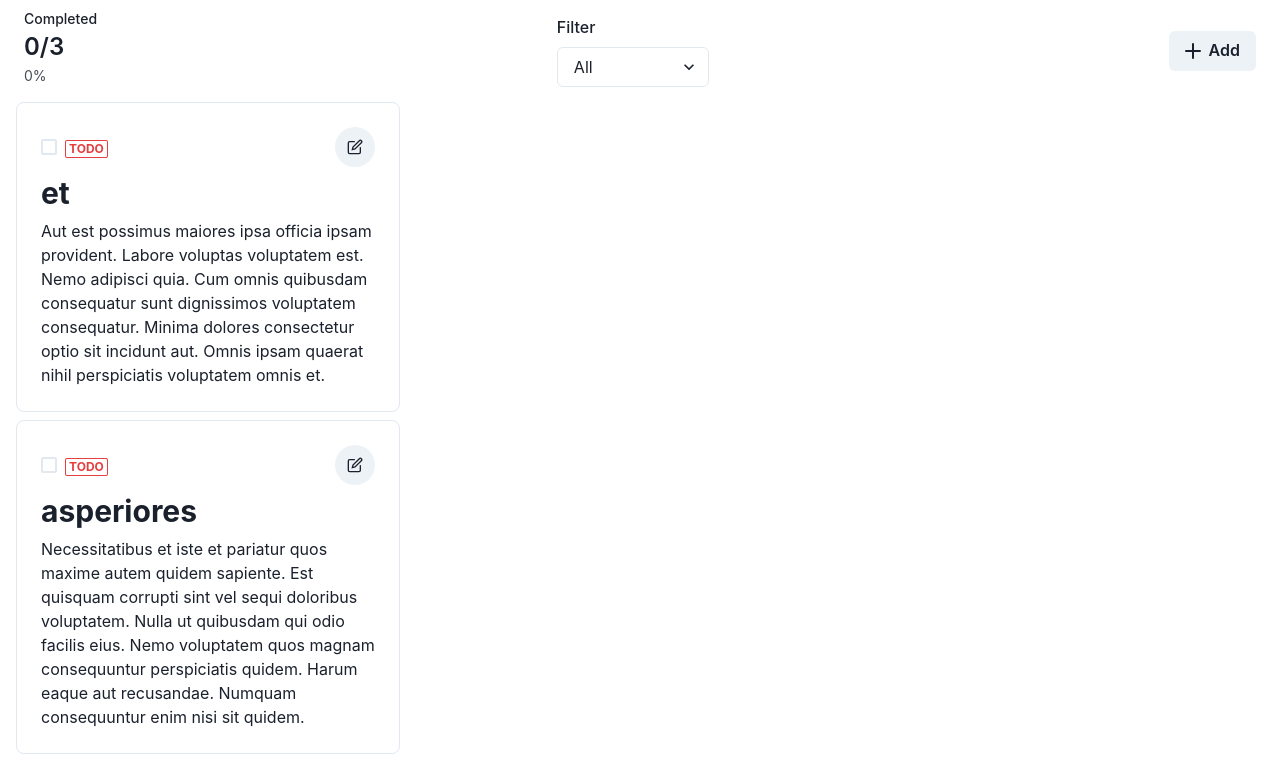
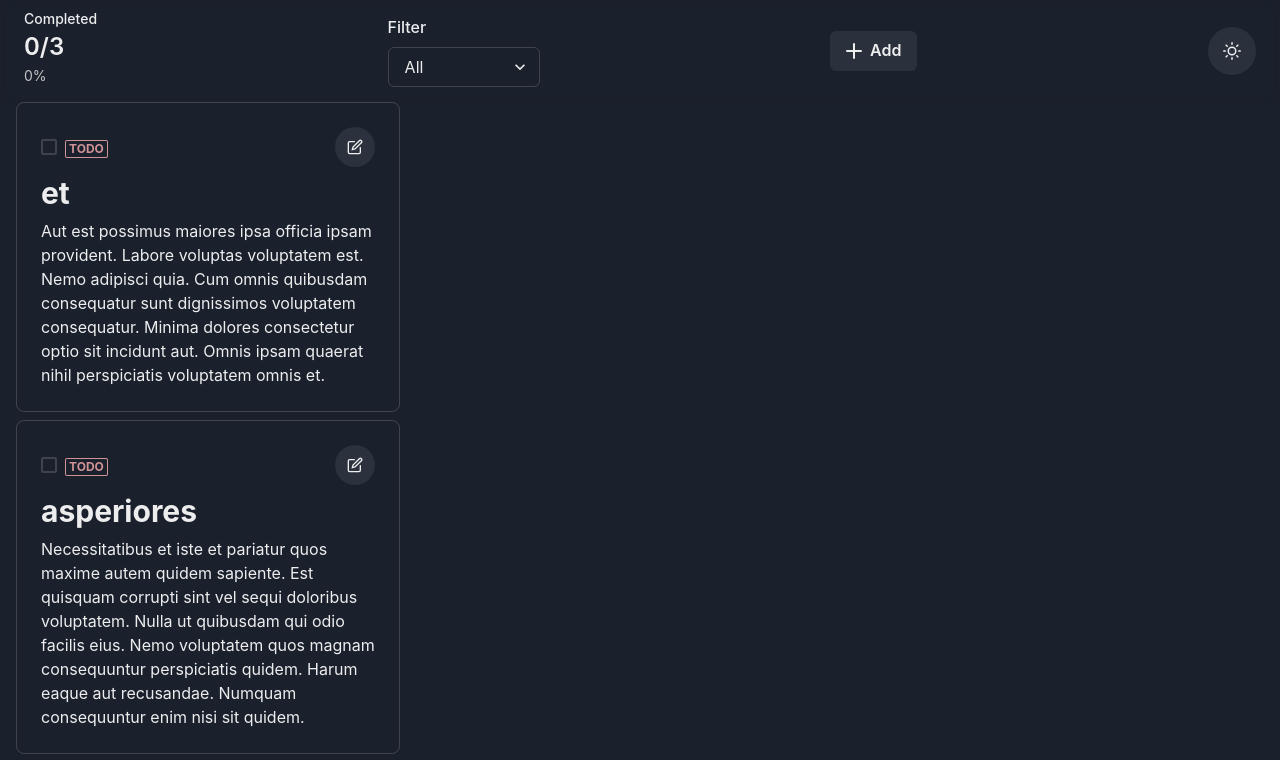
Before and after one commit to Yasai-T/22, a Next.js app: page / in a window 1280 px wide. Shown: the top 760 px of the page. Built offline with nearby package versions, Linux system fonts and the light colour scheme.

Commit message:
feat: dark mode

```diff
--- /dev/null
+++ b/components/ToggleDarkMode.tsx
@@ -0,0 +1,17 @@
+import { MoonIcon, SunIcon } from "@chakra-ui/icons";
+import { IconButton, useColorMode } from "@chakra-ui/react";
+import { VFC } from "react";
+
+export const ToggleDarkMode: VFC = () => {
+  const { toggleColorMode, colorMode } = useColorMode();
+
+  return (
+    <IconButton
+      isRound
+      aria-label="toggle dark mode"
+      size="lg"
+      icon={colorMode === "dark" ? <SunIcon /> : <MoonIcon />}
+      onClick={toggleColorMode}
+    />
+  );
+};
--- a/pages/_app.tsx
+++ b/pages/_app.tsx
@@ -1,10 +1,17 @@
-import { ChakraProvider } from "@chakra-ui/react";
+import { ChakraProvider, extendTheme, ThemeConfig } from "@chakra-ui/react";
 import type { AppProps } from "next/app";
 import { RecoilRoot } from "recoil";
 
+const config: ThemeConfig = {
+  initialColorMode: "dark",
+  useSystemColorMode: false,
+};
+
+const theme = extendTheme({ config });
+
 function MyApp({ Component, pageProps }: AppProps) {
   return (
-    <ChakraProvider>
+    <ChakraProvider theme={theme}>
       <RecoilRoot>
         <Component {...pageProps} />
       </RecoilRoot>
--- a/pages/index.tsx
+++ b/pages/index.tsx
@@ -18,6 +18,7 @@ import { datatype } from "faker";
 import { SubmitHandler } from "react-hook-form";
 import { TodoListFilters } from "../components/TodoListFilters";
 import { TodoListStats } from "../components/TodoListStats";
+import { ToggleDarkMode } from "../components/ToggleDarkMode";
 
 const Home: NextPage = () => {
   const { isOpen, onClose, onOpen } = useDisclosure();
@@ -55,6 +56,7 @@ const Home: NextPage = () => {
             <Button leftIcon={<AddIcon />} onClick={onOpen}>
               Add
             </Button>
+            <ToggleDarkMode />
           </HStack>
         </Container>
         <Container maxW={"container.xl"}>
```
